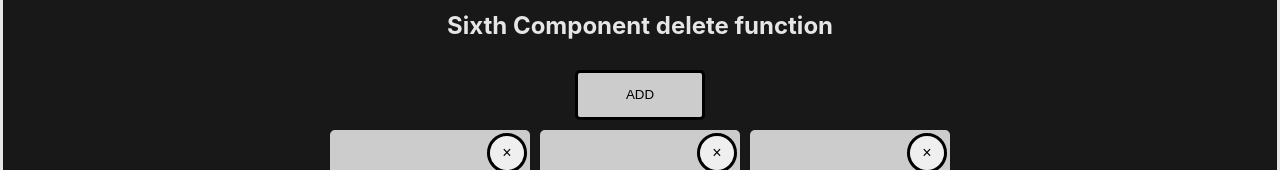
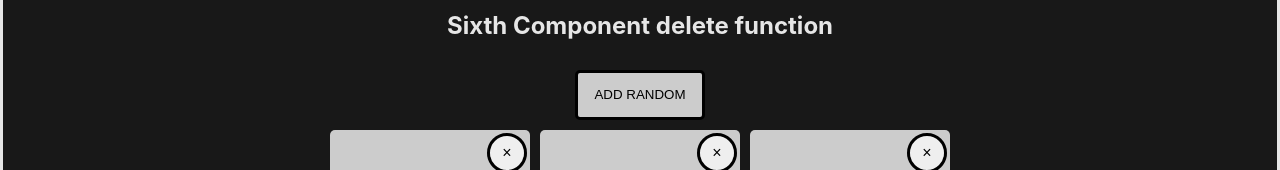
Before and after one commit to Long-HaHoang/react-components-try, a React (Create React App) app: page / in a window 1280 px wide. Shown: the part 1622-1792 px from the top of the page. Built offline with nearby package versions, Linux system fonts and the light colour scheme.

Commit message:
fix randomButton

```diff
--- a/src/App.js
+++ b/src/App.js
@@ -52,7 +52,7 @@ function App() {
       <Divider />
       <StyledH2>Sixth Component delete function </StyledH2>
       <AddButton onClick={() => addNewCard(addColors, setAddColors)}>
-        ADD
+        ADD RANDOM
       </AddButton>
       <FlexContainer>
         {createEachCard(addColors, handleDelete, setAddColors)}
```
